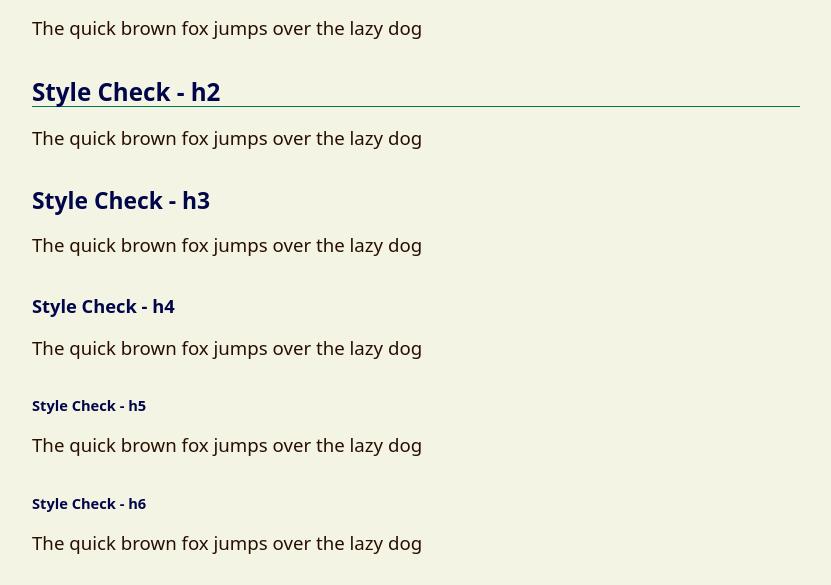
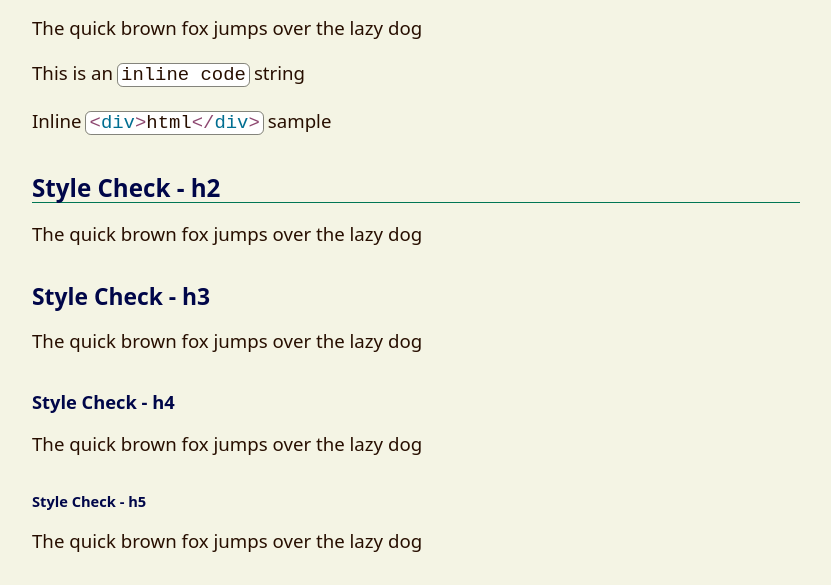
Before and after one commit to alanwsmith/ssb-template, a plain HTML site: page docs/styles/index.html in a window 1280 px wide. Shown: the part 152-737 px from the top of the page, without its empty margins (224-1055 px from the left). Drawn offline with Linux system fonts and the light colour scheme; a web font is replaced by a local one.

Commit message:
added inline code styles

```diff
--- a/content/styles/main.css
+++ b/content/styles/main.css
@@ -282,6 +282,13 @@ p {
   text-wrap: pretty;
 }
 
+p > code {
+  background-color: var(--match-color);
+  border-radius: var(--xsmall-border-radius);
+  padding-inline: var(--xxsmall-padding);
+  outline: var(--faded-reverse-border);
+}
+
 svg {
   display: block;
   max-width: 100%;
--- a/docs/styles/index.html
+++ b/docs/styles/index.html
@@ -207,6 +207,8 @@ body {
 <bitty-7-0 data-connect="/bits/example-styles.js" class="default-flow">
 <h1>Style Check - h1</h1>
 <p>The quick brown fox jumps over the lazy dog</p>
+  <p>This is an <code>inline code</code> string</p>
+  <p>Inline <code class="code-span lang-html"><span class="line-marker"></span><span class="text html basic"><span class="meta tag block any html"><span class="punctuation definition tag begin html">&lt;</span><span class="entity name tag block any html">div</span><span class="punctuation definition tag end html">&gt;</span></span>html<span class="meta tag block any html"><span class="punctuation definition tag begin html">&lt;/</span><span class="entity name tag block any html">div</span><span class="punctuation definition tag end html">&gt;</span></span></span></code> sample</p>
 
 <h2>Style Check - h2</h2>
 <p>The quick brown fox jumps over the lazy dog</p>
--- a/docs/styles/main.css
+++ b/docs/styles/main.css
@@ -282,6 +282,13 @@ p {
   text-wrap: pretty;
 }
 
+p > code {
+  background-color: var(--match-color);
+  border-radius: var(--xsmall-border-radius);
+  padding-inline: var(--xxsmall-padding);
+  outline: var(--faded-reverse-border);
+}
+
 svg {
   display: block;
   max-width: 100%;
```
Also changed, not shown: content/styles/index.html (+2 -0 lines).
